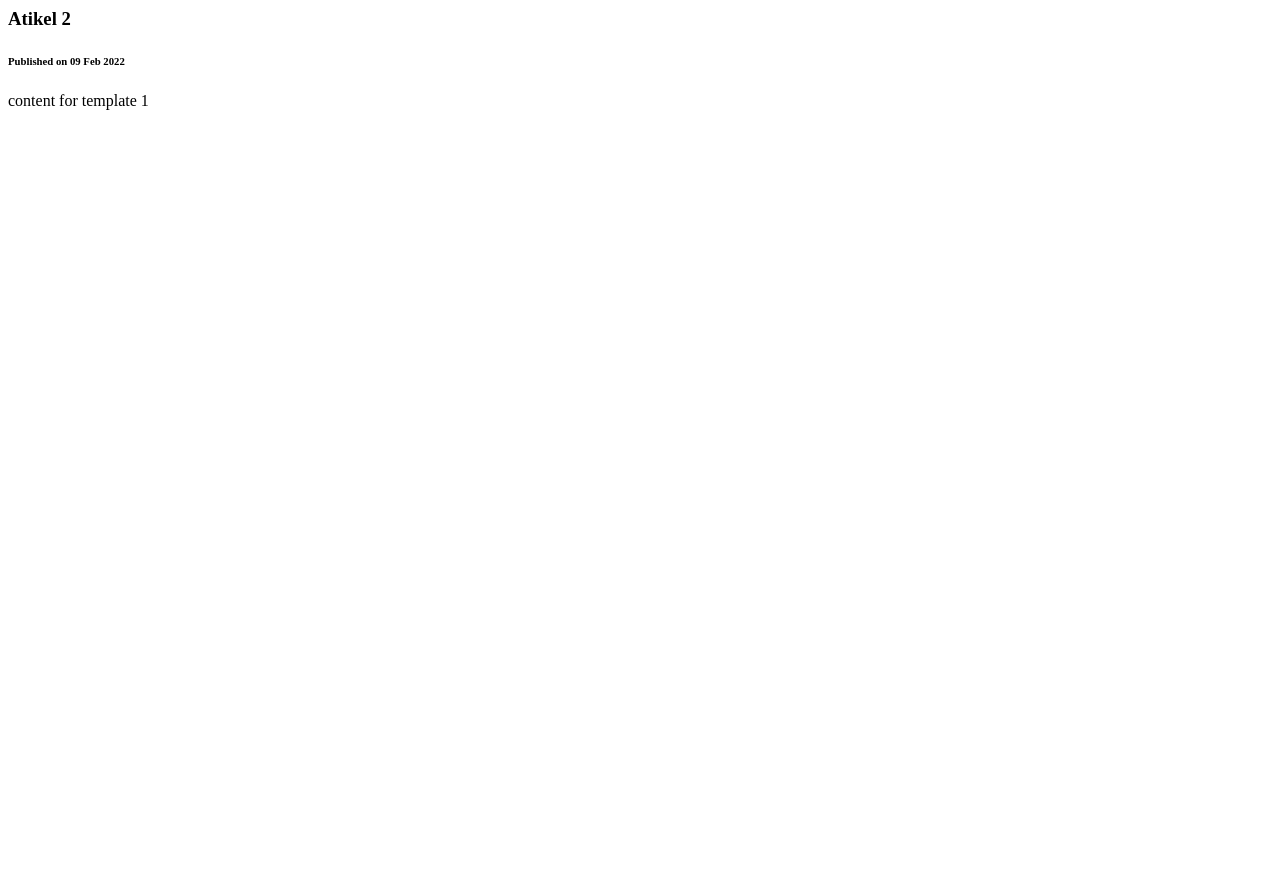
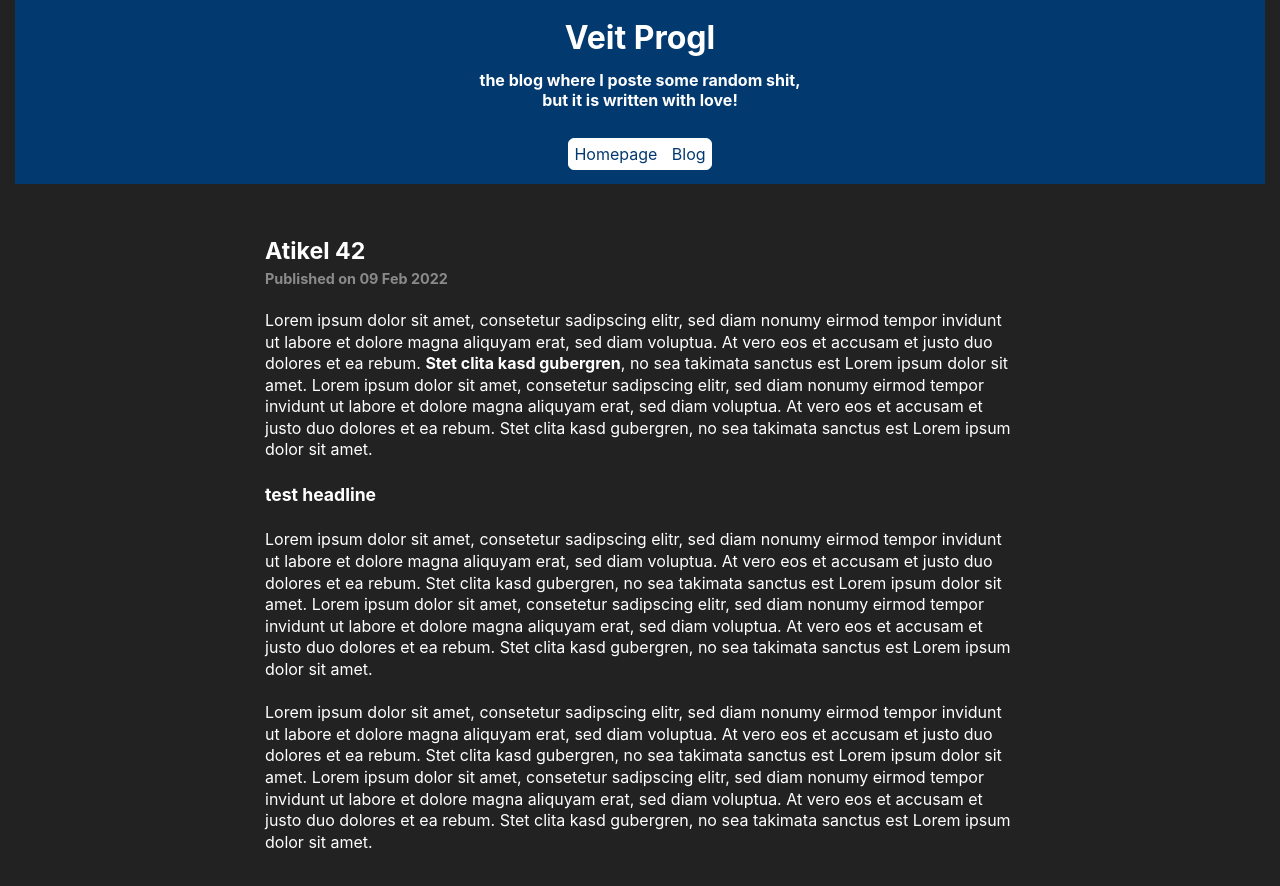
Before and after one commit to Veeit/Personal-Page, a plain HTML site: page blog/posts/artikel2.html in a window 1280 px wide. Shown: the top 886 px of the page. Before the commit the page ends 800 px from the top, so only its background shows below. Drawn offline with Linux system fonts and the light colour scheme.

Commit message:
add lang tag

```diff
--- a/blog/posts/artikel2.html
+++ b/blog/posts/artikel2.html
@@ -1,7 +1,28 @@
-<article>
-	<div>
-		<h3>Atikel 2</h3>
-		<h6>Published on 09 Feb 2022</h6>
+<!DOCTYPE HTML>
+<html>
+<head>
+	<meta charset="utf-8">
+	<meta name="viewport" content="width=device-width, initial-scale=1.0">
+	<title>Blog: Veit Progl</title>
+	<link rel="stylesheet" type="text/css" href="../style.css" media="screen" />
+	<link rel="stylesheet" type="text/css" href="../post.css" media="screen" />
 
-		content for template 1</div>
-</article>
+	<script src="../post.js"></script>
+</head>
+
+<body>
+	<main lang="en">
+		<article>
+			<div>
+				<h3>Atikel 42</h3>
+				<h6>Published on 09 Feb 2022</h6>
+				Lorem ipsum dolor sit amet, consetetur sadipscing elitr, sed diam nonumy eirmod tempor invidunt ut labore et dolore magna aliquyam erat, sed diam voluptua. At vero eos et accusam et justo duo dolores et ea rebum. <strong>Stet clita kasd gubergren</strong>, no sea takimata sanctus est Lorem ipsum dolor sit amet. Lorem ipsum dolor sit amet, consetetur sadipscing elitr, sed diam nonumy eirmod tempor invidunt ut labore et dolore magna aliquyam erat, sed diam voluptua. At vero eos et accusam et justo duo dolores et ea rebum. Stet clita kasd gubergren, no sea takimata sanctus est Lorem ipsum dolor sit amet.
+				<h4>test headline</h4>
+				Lorem ipsum dolor sit amet, consetetur sadipscing elitr, sed diam nonumy eirmod tempor invidunt ut labore et dolore magna aliquyam erat, sed diam voluptua. At vero eos et accusam et justo duo dolores et ea rebum. Stet clita kasd gubergren, no sea takimata sanctus est Lorem ipsum dolor sit amet. Lorem ipsum dolor sit amet, consetetur sadipscing elitr, sed diam nonumy eirmod tempor invidunt ut labore et dolore magna aliquyam erat, sed diam voluptua. At vero eos et accusam et justo duo dolores et ea rebum. Stet clita kasd gubergren, no sea takimata sanctus est Lorem ipsum dolor sit amet.
+				<br /><br />
+				Lorem ipsum dolor sit amet, consetetur sadipscing elitr, sed diam nonumy eirmod tempor invidunt ut labore et dolore magna aliquyam erat, sed diam voluptua. At vero eos et accusam et justo duo dolores et ea rebum. Stet clita kasd gubergren, no sea takimata sanctus est Lorem ipsum dolor sit amet. Lorem ipsum dolor sit amet, consetetur sadipscing elitr, sed diam nonumy eirmod tempor invidunt ut labore et dolore magna aliquyam erat, sed diam voluptua. At vero eos et accusam et justo duo dolores et ea rebum. Stet clita kasd gubergren, no sea takimata sanctus est Lorem ipsum dolor sit amet.
+			</div>
+		</article>
+	</main>
+</body>
+</html>
```
Also changed, not shown: blog/posts/artikel1.html (+2 -1 lines), index.html (+1 -1 lines).
